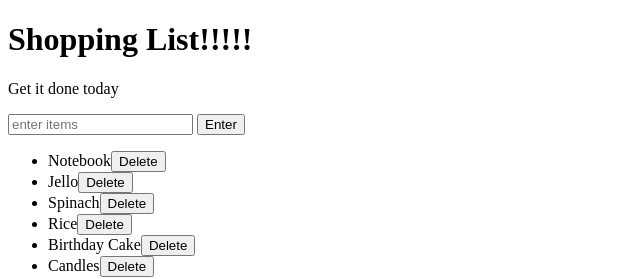
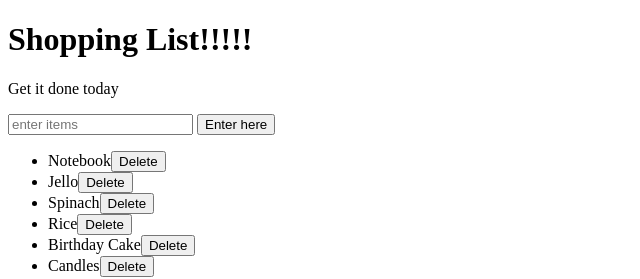
Before and after one commit to PRUTHVI-NAGRAJ/DOM-events, a plain HTML site: page index.html in a window 1280 px wide. Shown: the full height of the page, 0-640 px from the left. Drawn offline with Linux system fonts and the light colour scheme.

Commit message:
changes by sandy

```diff
--- a/index.html
+++ b/index.html
@@ -8,7 +8,7 @@
 	<h1>Shopping List!!!!!</h1>
 	<p id="first">Get it done today</p>
 	<input id="userinput" type="text" placeholder="enter items">
-	<button id="enter">Enter</button>
+	<button id="enter">Enter here</button>
 	<ul>
 		<li class="what next" random="23">Notebook<button>Delete</button></li>
 		<li>Jello<button class="delete">Delete</button></li>
```
